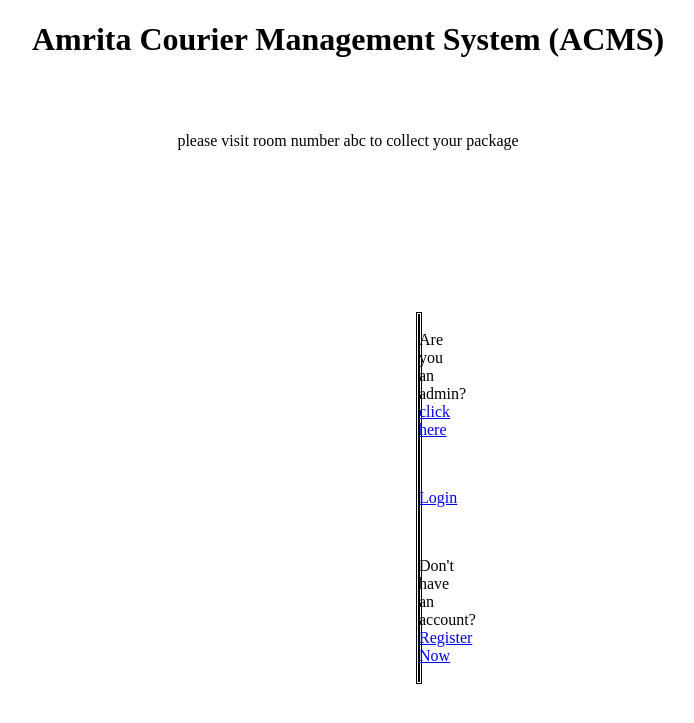
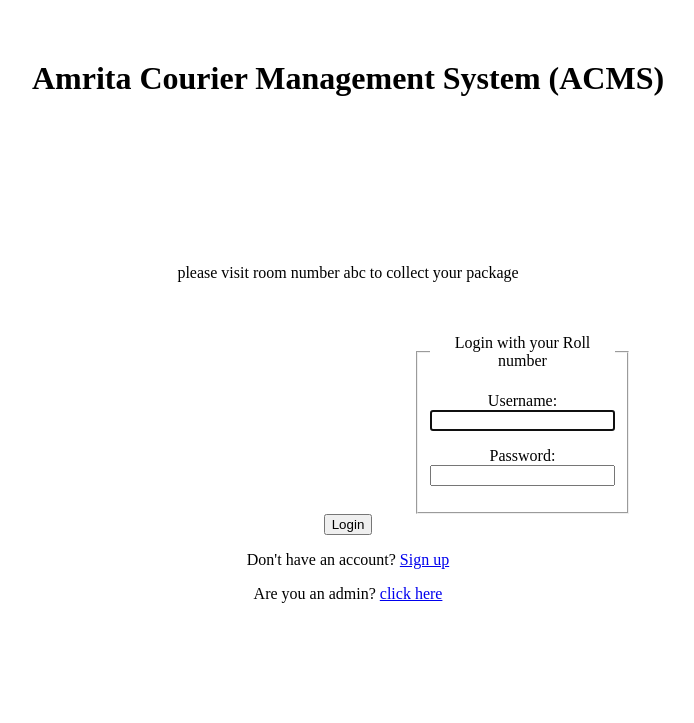
Before and after one commit to gokulkrh/Courier-management-system, a Django app: page / in a window 1280 px wide. Shown: the top 723 px of the page, without its empty margins (292-986 px from the left). Run offline with Django 3.2, Linux system fonts and the light colour scheme.

Commit message:
implemented user login

```diff
--- a/CMS/settings.py
+++ b/CMS/settings.py
@@ -120,3 +120,5 @@ USE_TZ = True
 # https://docs.djangoproject.com/en/2.1/howto/static-files/
 
 STATIC_URL = '/static/'
+
+LOGIN_REDIRECT_URL = 'service-home'
--- a/CMS/urls.py
+++ b/CMS/urls.py
@@ -14,12 +14,14 @@ Including another URLconf
     2. Add a URL to urlpatterns:  path('blog/', include('blog.urls'))
 """
 from django.contrib import admin
+from django.contrib.auth import views as auth_views
 from django.urls import path, include
 from users import views as user_views
 
 
 urlpatterns = [
     path('admin/', admin.site.urls),
-    path('register/', user_views.register),
-    path('', include('couriermanage.urls')),
+    path('register/', user_views.register, name='register'),
+    path('', auth_views.LoginView.as_view(template_name='couriermanage/home.html'), name='service-home'),
+    path('logout/', auth_views.LogoutView.as_view(template_name='users/logout.html'), name='logout'),
 ]
--- a/couriermanage/templates/couriermanage/home.html
+++ b/couriermanage/templates/couriermanage/home.html
@@ -8,22 +8,36 @@
 	{% endif %}
 </head>
 <style type="text/css">
-	div {
+	fieldset {
+		margin-right: 700px;
 		margin-left: 700px;
-		margin-top: 110px;
-		margin-right: 700px;
-		border-style: double;
+	}
+	body {
+
 	}
 </style>
 <body>
-	<h1><center>Amrita Courier Management System (ACMS)</center></h1><br><br>
-	<p><center>please visit room number abc to collect your package</center></p><br><br>
-	<div>
-		<center>
-		<p>Are you an admin? <a href="http://127.0.0.1:8000/admin/login/?next=/admin/">click here</a></p><br>
-		<p><a href=#>Login</a></p><br>
-		<p>Don't have an account? <a href="http://127.0.0.1:8000/register">Register Now</a></p>
-		</center>
+	<h1 style="margin-top: 60px;"><center>Amrita Courier Management System (ACMS)</center></h1><br><br>
+	<div style="margin-top: 110px;">
+		<p><center>please visit room number abc to collect your package</center></p><br><br>
+		<div>
+			<center>
+			<div>
+				<form method="POST">
+					{% csrf_token %}
+					<fieldset>
+						<legend>Login with your Roll number</legend>
+						{{ form.as_p }}
+					</fieldset>
+					<div>
+						<button type="submit">Login</button>
+					</div>
+				</form>
+			</div>
+			<p>Don't have an account? <a href="http://127.0.0.1:8000/register">Sign up</a></p>
+			<p>Are you an admin? <a href="http://127.0.0.1:8000/admin/login/?next=/admin/">click here</a></p><br>
+			</center>
+		</div>
 	</div>
 </body>
 </html>
--- a/couriermanage/urls.py
+++ b/couriermanage/urls.py
@@ -1,6 +1,2 @@
 from django.urls import path
 from . import views
-
-urlpatterns = [
-	path('', views.home, name='service-home')
-]
--- a/users/forms.py
+++ b/users/forms.py
@@ -3,8 +3,8 @@ from django.contrib.auth.models import User
 from django.contrib.auth.forms import UserCreationForm
 
 class UserRegisterForm(UserCreationForm):
-	email = forms.EmailField()
+	Amrita_mail = forms.EmailField()
 
 	class Meta:
 		model = User
-		fields = ['username', 'email', 'password1', 'password2']
+		fields = ['username', 'Amrita_mail', 'password1', 'password2']
--- a/users/views.py
+++ b/users/views.py
@@ -9,7 +9,7 @@ def register(request):
 			form.save()
 			username = form.cleaned_data.get('username')
 			messages.success(request, f'Account created for {username}!')
-			return redirect('service-home')
+			return redirect('login')
 	else:
 		form = UserRegisterForm()
 	return render(request, 'users/register.html', {'form': form})
```
Also changed, not shown: users/templates/users/login.html (added, +21 -0 lines), users/templates/users/logout.html (added, +9 -0 lines), couriermanage/templates/couriermanage/col.jpg (added), db.sqlite3.
